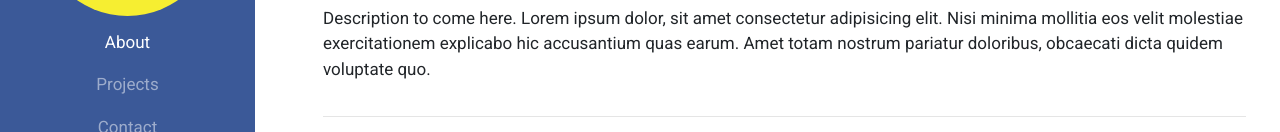
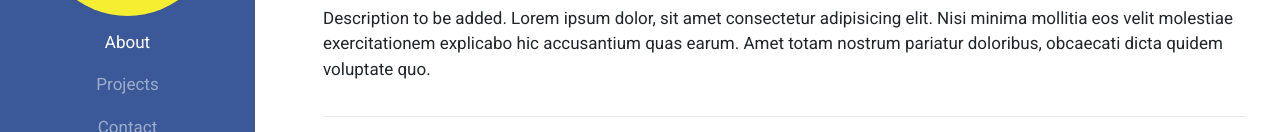
Before and after one commit to creativediego/Responsive-Portfolio, a plain HTML site: page index.html in a window 1280 px wide. Shown: the part 251-383 px from the top of the page. Drawn offline with nearby package versions, Linux system fonts and the light colour scheme; a script that the page names is missing; a web font is replaced by a local one.

Commit message:
copy editing

```diff
--- a/index.html
+++ b/index.html
@@ -59,8 +59,9 @@
             <h1 id="type-animation">
                 Diego Alves, <span class="accent">Web Developer <i class="fas fa-code"></i></span>
             </h1>
-            <p>Description to come here. Lorem ipsum dolor, sit amet consectetur adipisicing elit. Nisi minima mollitia eos velit molestiae exercitationem explicabo hic accusantium quas earum. Amet totam nostrum pariatur doloribus, obcaecati dicta quidem
-                voluptate quo.</p>
+            <p>Description to be added. Lorem ipsum dolor, sit amet consectetur adipisicing elit. Nisi minima mollitia eos velit molestiae exercitationem explicabo hic accusantium quas earum. Amet totam nostrum pariatur doloribus, obcaecati dicta quidem
+                voluptate quo.
+            </p>
 
         </section>
         <hr>
```
